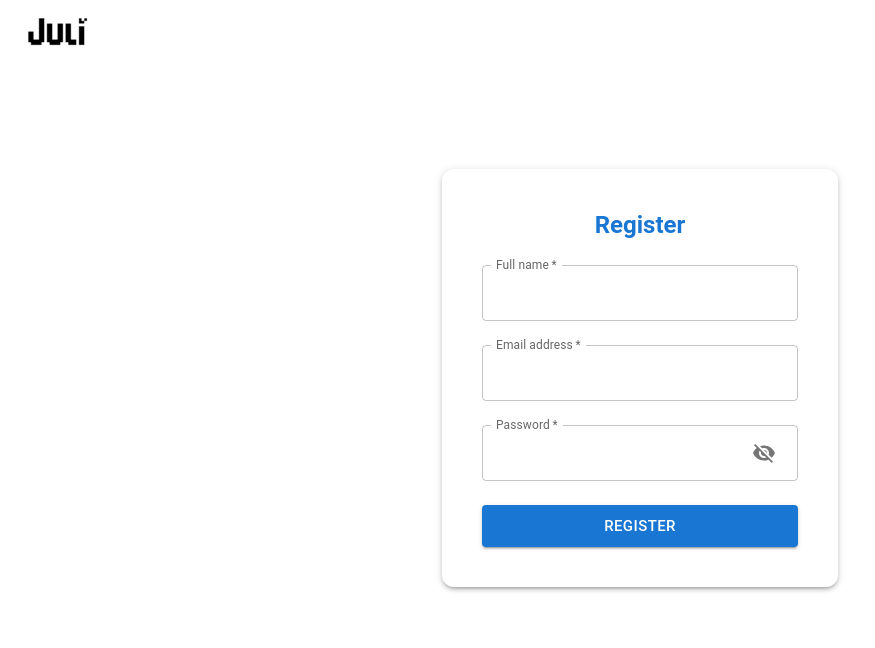
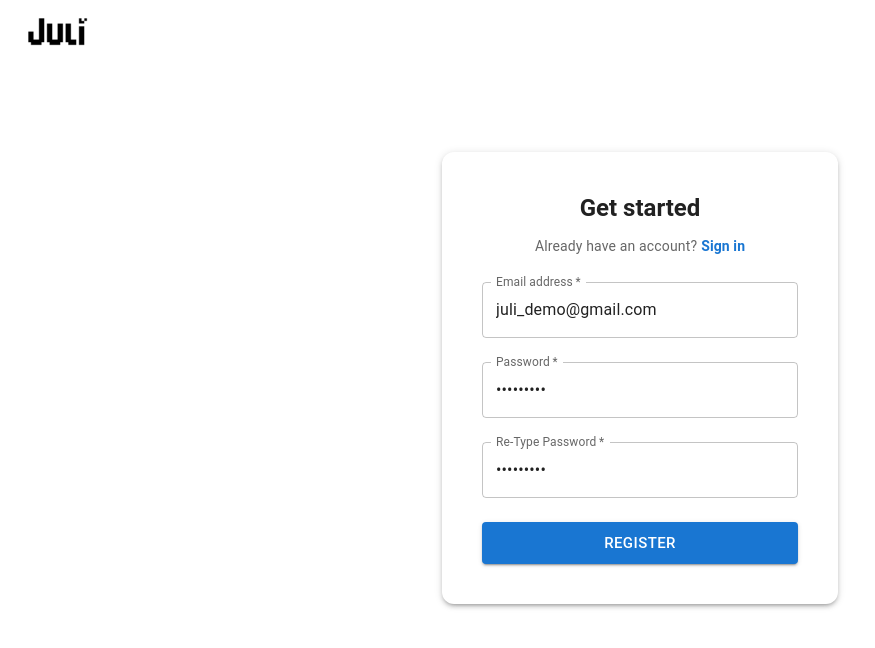
Before and after one commit to janseealves/juli-app, a React (Vite) app: page /register in a window 1280 px wide. Shown: the top 648 px of the page, without its empty margins (0-875 px from the left). Built offline with nearby package versions, Linux system fonts and the light colour scheme.

Commit message:
docs: reorganização de arquivos

```diff
--- a/src/pages/Auth/SignInForm.jsx
+++ b/src/pages/Auth/SignInForm.jsx
@@ -1,12 +1,7 @@
 import React from 'react'
-import { Box, Button, IconButton, InputAdornment, Link, Switch, TextField, Typography } from '@mui/material'
-import { useState } from 'react'
-import { Visibility } from '@mui/icons-material';
-import { VisibilityOff } from '@mui/icons-material';
+import { Box, Button, Link, TextField, Typography } from '@mui/material'
 
 const SignInForm = () => {
-
-    const [showPassword, setShowPassword] = useState(false);
 
     return (
         <>
@@ -48,21 +43,11 @@ const SignInForm = () => {
                     fullWidth
                     name="password"
                     label="Password"
+                    type="password"
                     defaultValue="@demo1234"
-                    type={showPassword ? "text" : "password"}
                     sx={{ mb: 3 }}
                     slotProps={{
                         inputLabel: { shrink: true },
-                        input: {
-                            endAdornment:
-                                <InputAdornment position='end'>
-                                    <IconButton
-                                        onClick={() => setShowPassword(!showPassword)}
-                                    >
-                                        {showPassword ? <Visibility /> : <VisibilityOff />}
-                                    </IconButton>
-                                </InputAdornment>
-                        }
                     }}
                 />
 
--- a/src/pages/register/RegisterForm.jsx
+++ b/src/pages/register/RegisterForm.jsx
@@ -1,12 +1,7 @@
-import { VisibilityOff } from '@mui/icons-material';
-import { Visibility } from '@mui/icons-material';
-import { Box, Button, IconButton, InputAdornment, Switch, TextField, Typography } from '@mui/material'
-import { useState } from 'react';
+import { Box, Button, Link, TextField, Typography } from '@mui/material'
 import React from 'react'
 
 const RegisterForm = () => {
-
-    const [showPassword, setShowPassword] = useState(false);
 
     return (
         <>
@@ -17,7 +12,13 @@ const RegisterForm = () => {
                 alignItems="center"
                 sx={{ mb: 3 }}
             >
-                <Typography variant='h5' fontWeight='bold' color='primary'>Register</Typography>
+                <Typography variant='h5' fontWeight='bold'>Get started</Typography>
+                <Typography variant='body2' color='textSecondary'>
+                    Already have an account?
+                    <Link href='/sign-in' variant='subtitle2' fontWeight='bold' underline='hover' sx={{ ml: 0.5 }}>
+                        Sign in
+                    </Link>
+                </Typography>
             </Box>
             <Box
                 display="flex"
@@ -27,18 +28,9 @@ const RegisterForm = () => {
                 <TextField
                     fullWidth
                     required
-                    name="fullname"
-                    label="Full name"
-                    sx={{ mb: 3 }}
-                    slotProps={{
-                        inputLabel: { shrink: true },
-                    }}
-                />
-                <TextField
-                    fullWidth
-                    required
                     name="email"
                     label="Email address"
+                    defaultValue="juli_demo@gmail.com"
                     sx={{ mb: 3 }}
                     slotProps={{
                         inputLabel: { shrink: true },
@@ -49,20 +41,23 @@ const RegisterForm = () => {
                     required
                     name="password"
                     label="Password"
-                    type={showPassword ? 'text' : 'password'}
+                    type="password"
+                    defaultValue="@demo1234"
                     sx={{ mb: 3 }}
                     slotProps={{
                         inputLabel: { shrink: true },
-                        input: {
-                            endAdornment:
-                                <InputAdornment position='end'>
-                                    <IconButton
-                                        onClick={() => setShowPassword(!showPassword)}
-                                    >
-                                        {showPassword ? <Visibility /> : <VisibilityOff />}
-                                    </IconButton>
-                                </InputAdornment>
-                        }
+                    }}
+                />
+                <TextField
+                    fullWidth
+                    required
+                    name="reTypePassword"
+                    label="Re-Type Password"
+                    type="password"
+                    defaultValue="@demo1234"
+                    sx={{ mb: 3 }}
+                    slotProps={{
+                        inputLabel: { shrink: true },
                     }}
                 />
                 <Button
@@ -75,9 +70,7 @@ const RegisterForm = () => {
                 >
                     Register
                 </Button>
-
             </Box>
-
         </>
     )
 }
```
Also changed, not shown: src/main.jsx (+6 -6 lines), 1 other file (tests, documents, lock files or other folders).
